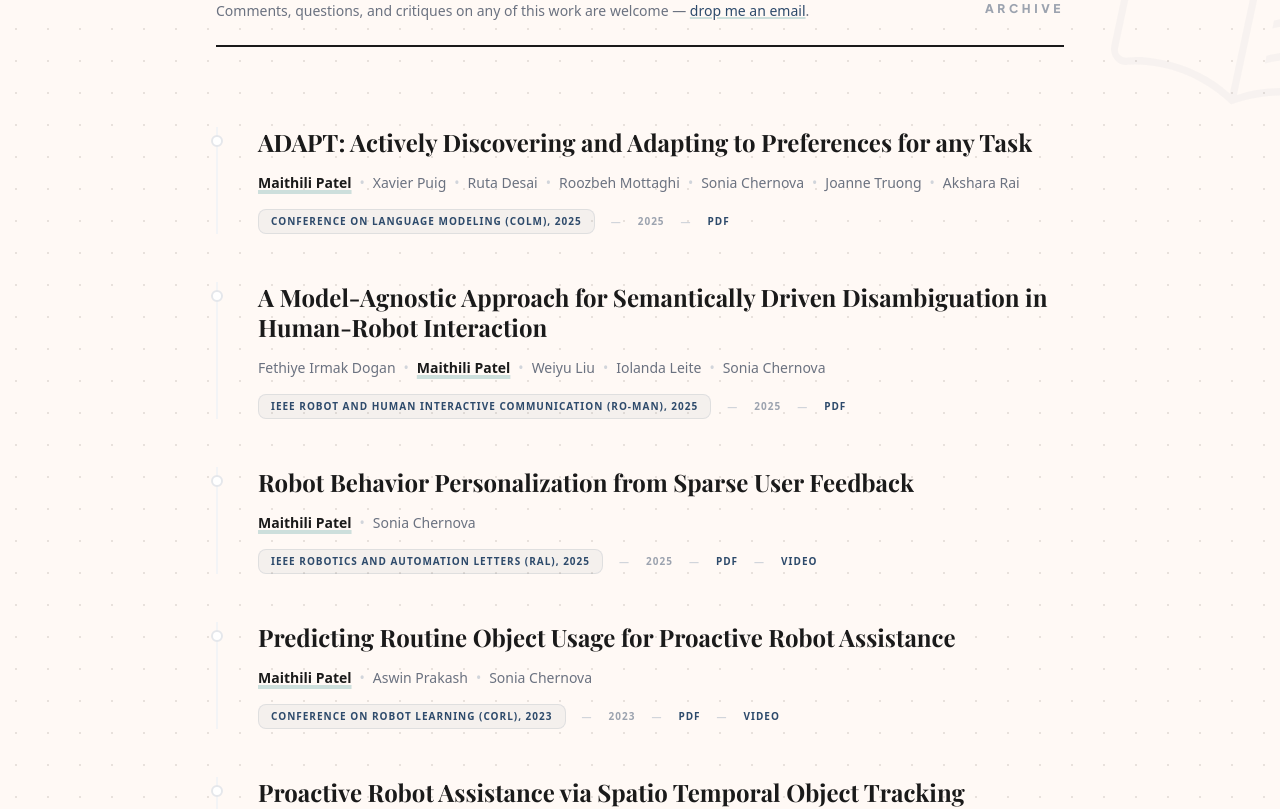
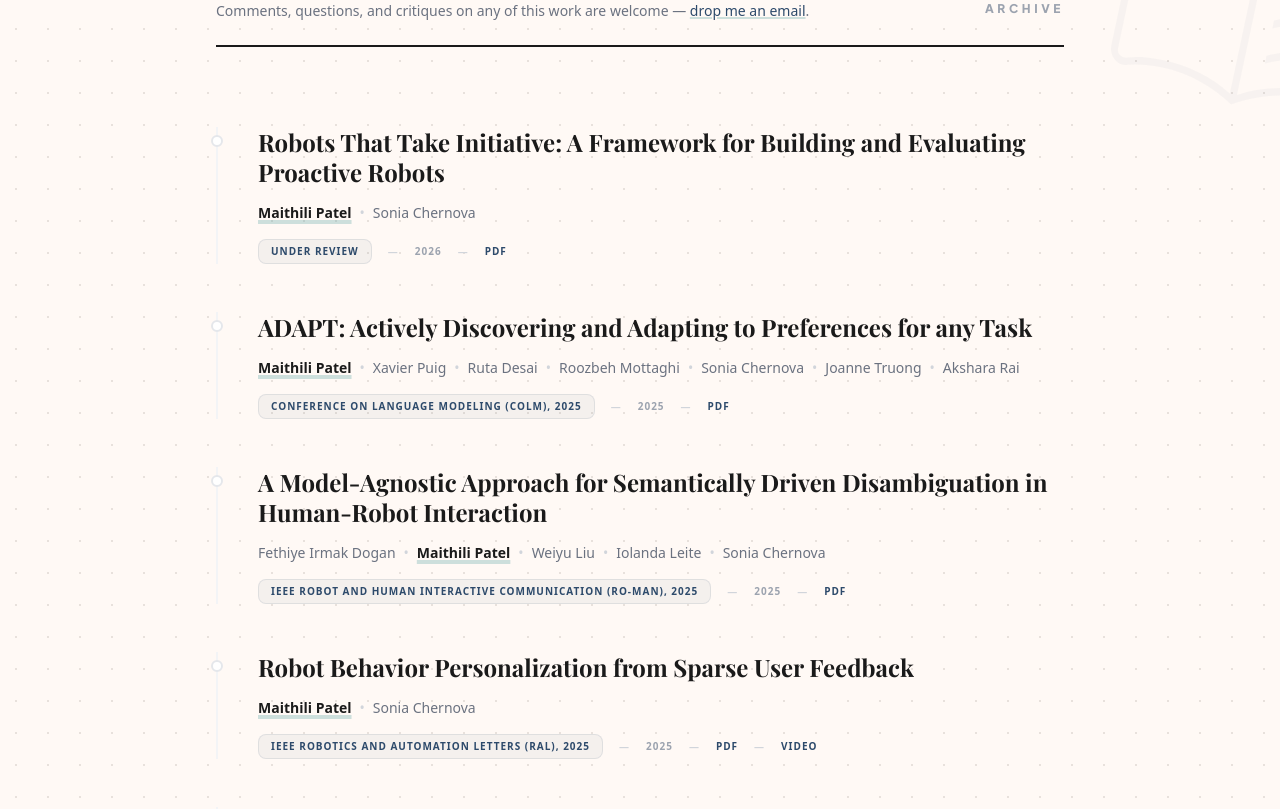
Before and after one commit to Maithili/maithili.github.io, a React (Vite) app: page / in a window 1280 px wide. Shown: the part 2500-3309 px from the top of the page. Built offline with nearby package versions, Linux system fonts and the light colour scheme; a web font is replaced by a local one.

Commit message:
Add proactive robots framework paper (under review) to CV and site
Co-Authored-By: Claude Opus 5 (1M context) <noreply@anthropic.com>

```diff
--- a/constants.ts
+++ b/constants.ts
@@ -102,6 +102,14 @@ export const PROJECTS: Project[] = [
 
 export const PUBLICATIONS: Publication[] = [
   {
+    id: 'proactive-framework',
+    title: 'Robots That Take Initiative: A Framework for Building and Evaluating Proactive Robots',
+    authors: 'Maithili Patel, Sonia Chernova',
+    venue: 'Under review',
+    year: '2026',
+    pdf: 'https://arxiv.org/abs/2609.28910',
+  },
+  {
     id: 'adapt',
     title: 'ADAPT: Actively Discovering and Adapting to Preferences for any Task',
     authors: 'Maithili Patel, Xavier Puig, Ruta Desai, Roozbeh Mottaghi, Sonia Chernova, Joanne Truong, Akshara Rai',
```
Also changed, not shown: 2 other files (tests, documents, lock files or other folders).
